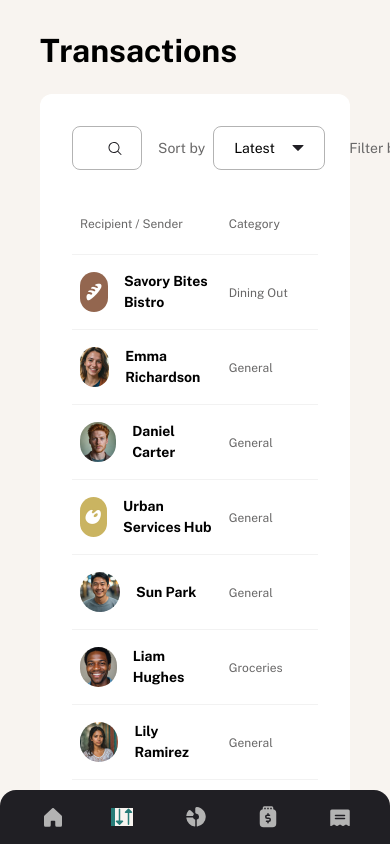
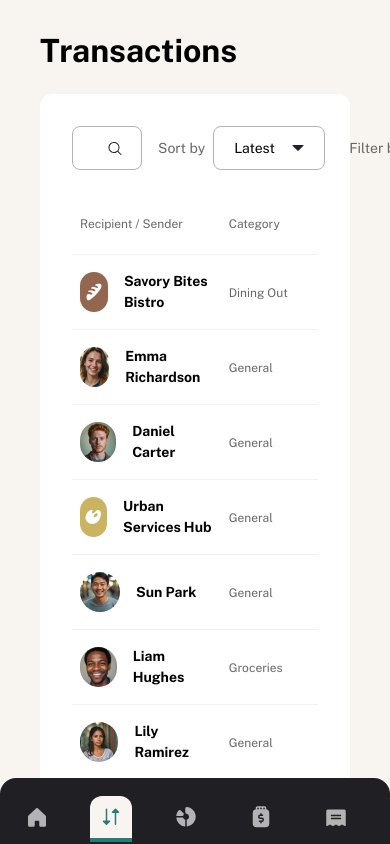
Before and after one commit to Lorand98/personal-finance-app, a Next.js app: page /transactions in a window 390 px wide. Built offline with nearby package versions, Linux system fonts and the light colour scheme.

Commit message:
style navlinks

```diff
--- a/components/layout/sidebar/bottom-nav.tsx
+++ b/components/layout/sidebar/bottom-nav.tsx
@@ -5,7 +5,7 @@ import SidebarLink from "./sidebar-link";
 
 const BottomNav = () => {
   return (
-    <nav className="lg:hidden fixed bottom-0 left-0 right-0 z-10 bg-grey-900 text-grey-300 px-4 py-4 rounded-t-2xl flex flex-col items-center">
+    <nav className="lg:hidden fixed bottom-0 left-0 right-0 z-10 bg-grey-900 text-grey-300 px-4 pt-4 lg:pb-4 rounded-t-2xl flex flex-col items-center">
       <ul className="flex justify-around items-center w-full">
         {menuItems.map((item) => (
           <li key={item.label}>
--- a/components/layout/sidebar/sidebar-link.tsx
+++ b/components/layout/sidebar/sidebar-link.tsx
@@ -28,17 +28,22 @@ const SidebarLink = ({
     <Link
       href={link}
       className={cn(
-        "flex flex-col lg:flex-row lg:gap-4 lg:min-h-14 items-center border-grey-900 border-l-4 transition-colors duration-300",
+        "group flex flex-col rounded-t-xl p-3 border-b-4 lg:flex-row lg:gap-4 lg:min-h-14 items-center border-grey-900 lg:rounded-l-none lg:rounded-r-xl lg:border-l-4 lg:border-b-0 lg:pl-8 transition-colors duration-300",
         {
           "text-grey-900 bg-beige-100 border-green ": isActive,
-          "hover:text-white hover:white": !isActive,
+          "hover:text-white": !isActive,
+        },
+        {
+          "mr-8": !minimized,
+          "mr-4": minimized,
         },
         className
       )}
     >
       <Icon
-        className={cn({
-          "fill-green transition-colors duration-300": isActive,
+        className={cn("transition-colors duration-300", {
+          "fill-green": isActive,
+          "group-hover:fill-white": !isActive,
         })}
       />
       <SidebarNavLabel isVisible={!minimized}>{label}</SidebarNavLabel>
--- a/components/layout/sidebar/sidebar-nav.tsx
+++ b/components/layout/sidebar/sidebar-nav.tsx
@@ -36,8 +36,8 @@ const SidebarNav = () => {
         </div>
         <ul className="py-6 flex gap-1 flex-col flex-grow">
           {menuItems.map((item) => (
-            <li key={item.label} className="py-1 pr-8">
-              <SidebarLink {...item} minimized={minimized} className="px-8" />
+            <li key={item.label} className="py-1">
+              <SidebarLink {...item} minimized={minimized}  />
             </li>
           ))}
         </ul>
--- a/components/transactions/transactions-table.tsx
+++ b/components/transactions/transactions-table.tsx
@@ -163,7 +163,7 @@ export const TransactionsTable = ({ transactions }: TransactionsTableProps) => {
               disabled={!table.getCanPreviousPage()}
               className="group"
             >
-              <CaretLeftIcon className="group-hover:[&_path]:fill-white"/>
+              <CaretLeftIcon className="group-hover:fill-white" />
               Prev
             </Button>
           </PaginationItem>
@@ -192,7 +192,7 @@ export const TransactionsTable = ({ transactions }: TransactionsTableProps) => {
               className="group"
             >
               Next
-              <CaretRightIcon className="group-hover:[&_path]:fill-white"/>
+              <CaretRightIcon className="group-hover:fill-white" />
             </Button>
           </PaginationItem>
         </PaginationContent>
--- a/components/ui/icons/caret-left-icon.tsx
+++ b/components/ui/icons/caret-left-icon.tsx
@@ -5,13 +5,10 @@ const CaretLeftIcon = (props: SVGProps<SVGSVGElement>) => (
     xmlns="http://www.w3.org/2000/svg"
     width={6}
     height={11}
-    fill="none"
+    fill="#696868"
     {...props}
   >
-    <path
-      fill="#696868"
-      d="m5.147 10.854-5-5a.5.5 0 0 1 0-.708l5-5A.5.5 0 0 1 6 .5v10a.5.5 0 0 1-.853.354z"
-    />
+    <path d="m5.147 10.854-5-5a.5.5 0 0 1 0-.708l5-5A.5.5 0 0 1 6 .5v10a.5.5 0 0 1-.853.354z" />
   </svg>
 );
 
--- a/components/ui/icons/caret-right-icon.tsx
+++ b/components/ui/icons/caret-right-icon.tsx
@@ -5,13 +5,10 @@ const CaretRightIcon = (props: SVGProps<SVGSVGElement>) => (
     xmlns="http://www.w3.org/2000/svg"
     width={6}
     height={11}
-    fill="none"
+    fill="#696868"
     {...props}
   >
-    <path
-      fill="#696868"
-      d="m.854.146 5 5a.5.5 0 0 1 0 .708l-5 5A.5.5 0 0 1 0 10.5V.5A.5.5 0 0 1 .854.146z"
-    />
+    <path d="m.854.146 5 5a.5.5 0 0 1 0 .708l-5 5A.5.5 0 0 1 0 10.5V.5A.5.5 0 0 1 .854.146z" />
   </svg>
 );
 
--- a/components/ui/icons/nav-budgets-icon.tsx
+++ b/components/ui/icons/nav-budgets-icon.tsx
@@ -5,13 +5,10 @@ const NavBudgetsIcon = (props: SVGProps<SVGSVGElement>) => (
     xmlns="http://www.w3.org/2000/svg"
     width={20}
     height={20}
-    fill="none"
+    fill="#b3b3b3"
     {...props}
   >
-    <path
-      fill="#b3b3b3"
-      d="M.32 8.592a9.592 9.592 0 0 1 2.186-5.04 1.5 1.5 0 0 1 2.215-.103l2.594 2.65a1.488 1.488 0 0 1 .159 1.92 2.4 2.4 0 0 0-.347.726.375.375 0 0 1-.358.265H.694a.375.375 0 0 1-.374-.418zM10.88.016A1.5 1.5 0 0 0 9.25 1.51v3.813A1.487 1.487 0 0 0 10.492 6.8 3 3 0 0 1 11 12.59a.38.38 0 0 0-.249.358v6.115a.374.374 0 0 0 .418.375 9.782 9.782 0 0 0 8.582-9.54c.07-5.089-3.826-9.43-8.87-9.882zM8.992 12.588a3 3 0 0 1-1.819-1.821.38.38 0 0 0-.356-.257H.693a.376.376 0 0 0-.375.417 9.76 9.76 0 0 0 8.514 8.515.375.375 0 0 0 .417-.375v-6.12a.38.38 0 0 0-.257-.36z"
-    />
+    <path d="M.32 8.592a9.592 9.592 0 0 1 2.186-5.04 1.5 1.5 0 0 1 2.215-.103l2.594 2.65a1.488 1.488 0 0 1 .159 1.92 2.4 2.4 0 0 0-.347.726.375.375 0 0 1-.358.265H.694a.375.375 0 0 1-.374-.418zM10.88.016A1.5 1.5 0 0 0 9.25 1.51v3.813A1.487 1.487 0 0 0 10.492 6.8 3 3 0 0 1 11 12.59a.38.38 0 0 0-.249.358v6.115a.374.374 0 0 0 .418.375 9.782 9.782 0 0 0 8.582-9.54c.07-5.089-3.826-9.43-8.87-9.882zM8.992 12.588a3 3 0 0 1-1.819-1.821.38.38 0 0 0-.356-.257H.693a.376.376 0 0 0-.375.417 9.76 9.76 0 0 0 8.514 8.515.375.375 0 0 0 .417-.375v-6.12a.38.38 0 0 0-.257-.36z" />
   </svg>
 );
 export default NavBudgetsIcon;
--- a/components/ui/icons/nav-overview-icon.tsx
+++ b/components/ui/icons/nav-overview-icon.tsx
@@ -5,13 +5,10 @@ const NavOverviewIcon = (props: SVGProps<SVGSVGElement>) => (
     xmlns="http://www.w3.org/2000/svg"
     width={18}
     height={19}
-    fill="none"
+    fill="#b3b3b3"
     {...props}
   >
-    <path
-      fill="#b3b3b3"
-      d="M18 8.593v8.667a1.5 1.5 0 0 1-1.5 1.5h-3.75a1.5 1.5 0 0 1-1.5-1.5v-3.75a.75.75 0 0 0-.75-.75h-3a.75.75 0 0 0-.75.75v3.75a1.5 1.5 0 0 1-1.5 1.5H1.5a1.5 1.5 0 0 1-1.5-1.5V8.593a1.5 1.5 0 0 1 .485-1.105l7.5-7.076.01-.01a1.5 1.5 0 0 1 2.029.01l7.5 7.076A1.5 1.5 0 0 1 18 8.593z"
-    />
+    <path d="M18 8.593v8.667a1.5 1.5 0 0 1-1.5 1.5h-3.75a1.5 1.5 0 0 1-1.5-1.5v-3.75a.75.75 0 0 0-.75-.75h-3a.75.75 0 0 0-.75.75v3.75a1.5 1.5 0 0 1-1.5 1.5H1.5a1.5 1.5 0 0 1-1.5-1.5V8.593a1.5 1.5 0 0 1 .485-1.105l7.5-7.076.01-.01a1.5 1.5 0 0 1 2.029.01l7.5 7.076A1.5 1.5 0 0 1 18 8.593z" />
   </svg>
 );
 export default NavOverviewIcon;
--- a/components/ui/icons/nav-pots-icon.tsx
+++ b/components/ui/icons/nav-pots-icon.tsx
@@ -5,13 +5,10 @@ const NavPotsIcon = (props: SVGProps<SVGSVGElement>) => (
     xmlns="http://www.w3.org/2000/svg"
     width={18}
     height={22}
-    fill="none"
+    fill="#b3b3b3"
     {...props}
   >
-    <path
-      fill="#b3b3b3"
-      d="M14.25 3.336V1.76a1.5 1.5 0 0 0-1.5-1.5h-7.5a1.5 1.5 0 0 0-1.5 1.5v1.576a3.755 3.755 0 0 0-3 3.674v10.5a3.75 3.75 0 0 0 3.75 3.75h9a3.75 3.75 0 0 0 3.75-3.75V7.01a3.755 3.755 0 0 0-3-3.674zm-6-1.576h1.5v1.5h-1.5zm-3 0h1.5v1.5h-1.5zm4.5 14.25v.75a.75.75 0 1 1-1.5 0v-.75H7.5a.75.75 0 1 1 0-1.5h2.25a.75.75 0 1 0 0-1.5h-1.5a2.25 2.25 0 1 1 0-4.5v-.75a.75.75 0 0 1 1.5 0v.75h.75a.75.75 0 1 1 0 1.5H8.25a.75.75 0 1 0 0 1.5h1.5a2.25 2.25 0 0 1 0 4.5zm3-12.75h-1.5v-1.5h1.5z"
-    />
+    <path d="M14.25 3.336V1.76a1.5 1.5 0 0 0-1.5-1.5h-7.5a1.5 1.5 0 0 0-1.5 1.5v1.576a3.755 3.755 0 0 0-3 3.674v10.5a3.75 3.75 0 0 0 3.75 3.75h9a3.75 3.75 0 0 0 3.75-3.75V7.01a3.755 3.755 0 0 0-3-3.674zm-6-1.576h1.5v1.5h-1.5zm-3 0h1.5v1.5h-1.5zm4.5 14.25v.75a.75.75 0 1 1-1.5 0v-.75H7.5a.75.75 0 1 1 0-1.5h2.25a.75.75 0 1 0 0-1.5h-1.5a2.25 2.25 0 1 1 0-4.5v-.75a.75.75 0 0 1 1.5 0v.75h.75a.75.75 0 1 1 0 1.5H8.25a.75.75 0 1 0 0 1.5h1.5a2.25 2.25 0 0 1 0 4.5zm3-12.75h-1.5v-1.5h1.5z" />
   </svg>
 );
 export default NavPotsIcon;
--- a/components/ui/icons/nav-recurring-bills-icon.tsx
+++ b/components/ui/icons/nav-recurring-bills-icon.tsx
@@ -5,13 +5,10 @@ const NavRecurringBillsIcon = (props: SVGProps<SVGSVGElement>) => (
     xmlns="http://www.w3.org/2000/svg"
     width={20}
     height={17}
-    fill="none"
+    fill="#b3b3b3"
     {...props}
   >
-    <path
-      fill="#b3b3b3"
-      d="M18.25.51H1.75a1.5 1.5 0 0 0-1.5 1.5v14.25a.75.75 0 0 0 1.086.67L4 15.598l2.664 1.332a.75.75 0 0 0 .672 0L10 15.598l2.664 1.332a.75.75 0 0 0 .672 0L16 15.598l2.664 1.332a.75.75 0 0 0 1.086-.67V2.01a1.5 1.5 0 0 0-1.5-1.5zm-3.75 9.75h-9a.75.75 0 1 1 0-1.5h9a.75.75 0 1 1 0 1.5zm0-3h-9a.75.75 0 0 1 0-1.5h9a.75.75 0 1 1 0 1.5z"
-    />
+    <path d="M18.25.51H1.75a1.5 1.5 0 0 0-1.5 1.5v14.25a.75.75 0 0 0 1.086.67L4 15.598l2.664 1.332a.75.75 0 0 0 .672 0L10 15.598l2.664 1.332a.75.75 0 0 0 .672 0L16 15.598l2.664 1.332a.75.75 0 0 0 1.086-.67V2.01a1.5 1.5 0 0 0-1.5-1.5zm-3.75 9.75h-9a.75.75 0 1 1 0-1.5h9a.75.75 0 1 1 0 1.5zm0-3h-9a.75.75 0 0 1 0-1.5h9a.75.75 0 1 1 0 1.5z" />
   </svg>
 );
 export default NavRecurringBillsIcon;
```
